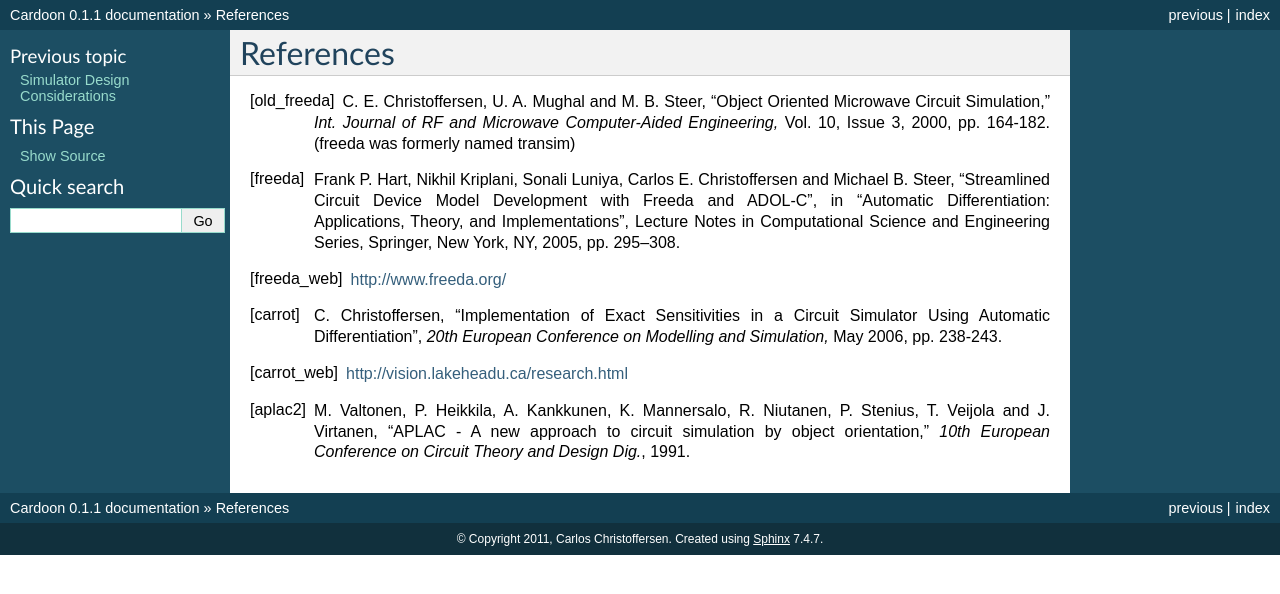
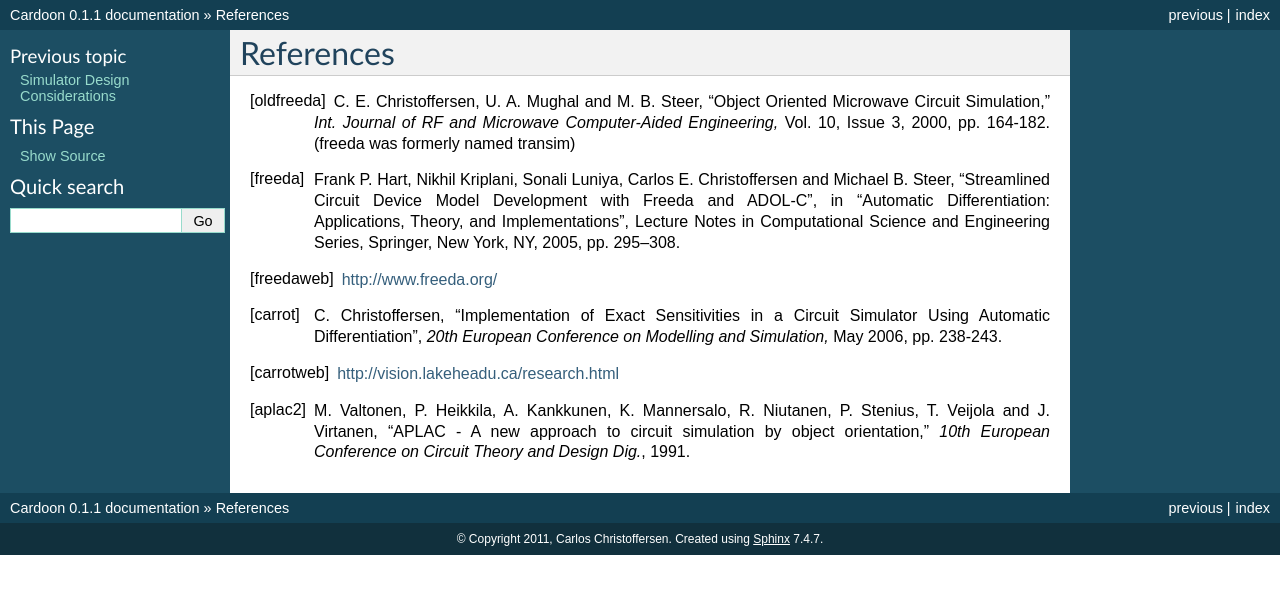
Before and after one commit to cechrist/cardoon, a Sphinx documentation site: the page built from doc/references.rst, in a window 1280 px wide. Shown: the top 594 px of the page. Built offline with Sphinx 7.4.7, drawn with Linux system fonts in a browser that asks for light colours; formulas are drawn with MathJax 3.

Commit message:
Removed underscores from citation names
Otherwise they cause problems with latex

```diff
--- a/doc/references.rst
+++ b/doc/references.rst
@@ -3,7 +3,7 @@ References
 ==========
 
 
-.. [old_freeda] C. E. Christoffersen, U. A. Mughal and M. B. Steer,
+.. [oldfreeda] C. E. Christoffersen, U. A. Mughal and M. B. Steer,
    "Object Oriented Microwave Circuit Simulation," *Int. Journal of RF
    and Microwave Computer-Aided Engineering,* Vol. 10, Issue 3, 2000,
    pp. 164-182. (freeda was formerly named transim)
@@ -15,14 +15,14 @@ References
    Lecture Notes in Computational Science and Engineering Series,
    Springer, New York, NY, 2005, pp. 295--308.
 
-.. [freeda_web] http://www.freeda.org/
+.. [freedaweb] http://www.freeda.org/
 
 .. [carrot] C. Christoffersen, "Implementation of Exact Sensitivities
    in a Circuit Simulator Using Automatic Differentiation", *20th
    European Conference on Modelling and Simulation,* May 2006,
    pp. 238-243.
 
-.. [carrot_web] http://vision.lakeheadu.ca/research.html
+.. [carrotweb] http://vision.lakeheadu.ca/research.html
 
 .. [aplac2] M. Valtonen, P. Heikkila, A. Kankkunen, K.  Mannersalo,
    R. Niutanen, P. Stenius, T. Veijola and J.  Virtanen, "APLAC - A new
```
